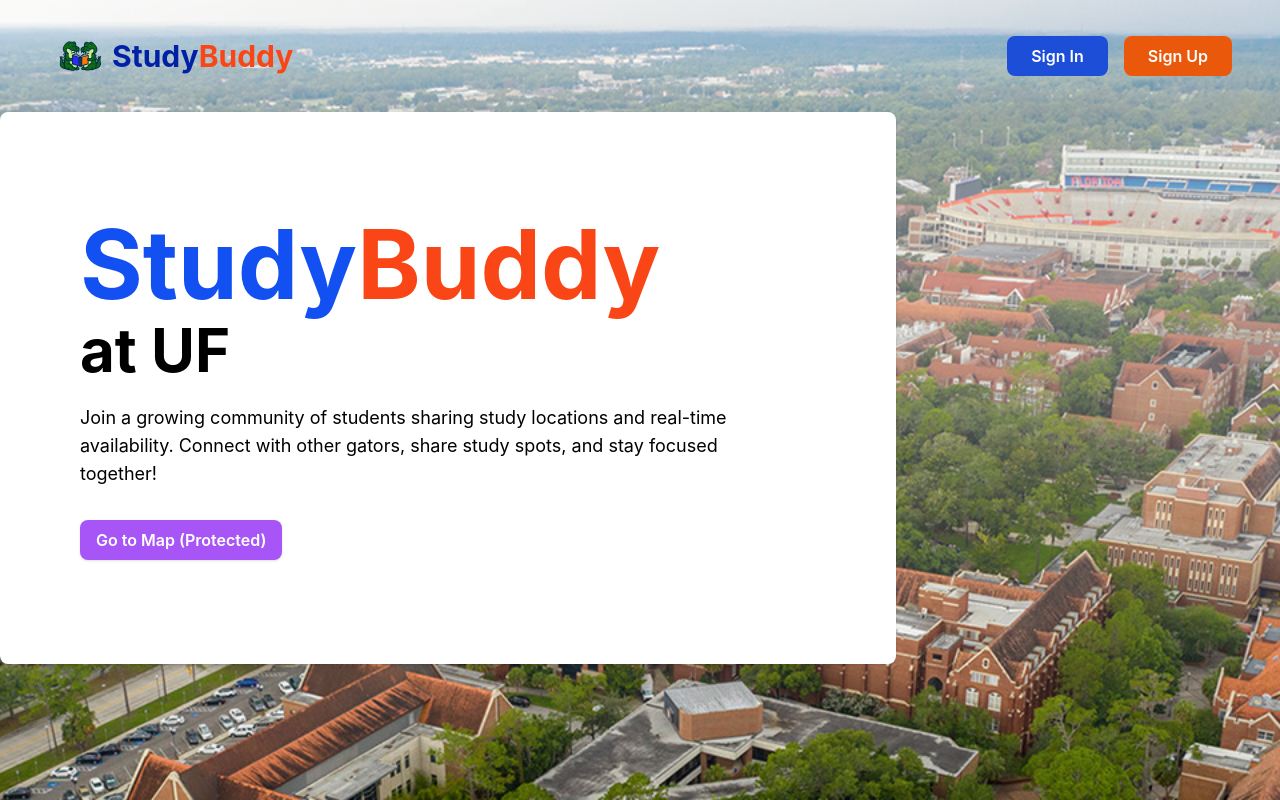
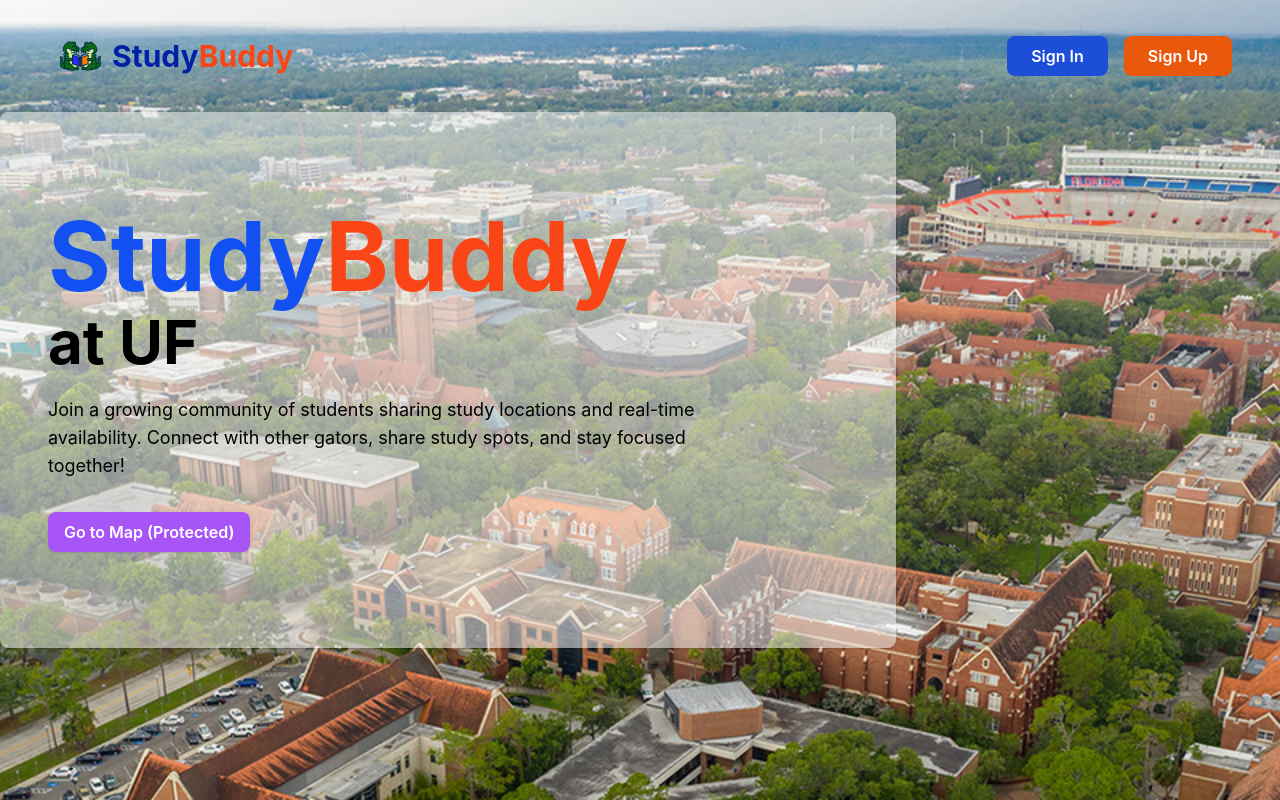
Before and after one commit to AaronQTran/StudyBuddy, a React (Create React App) app in the folder app/: page / in a window 1280 px wide. Built offline with nearby package versions, Linux system fonts and the light colour scheme; no server answers.

Commit message:
updated landing page

```diff
--- a/app/src/App.js
+++ b/app/src/App.js
@@ -39,7 +39,7 @@ function Home() {
   return (
 
     <div className="min-h-screen bg-cover bg-center bg-[url('/src/background.jpg')]">
-      <div className="absolute inset-0 bg-gradient-to-b from-white/50 to white"></div>
+      <div className="absolute inset-0 bg-gradient-to-b from-white/20 to white/50"></div>
       <div className="relative">
       {/* Navbar */}
       <div className="flex justify-between items-center px-12 py-6">
@@ -70,7 +70,7 @@ function Home() {
         </div>
       </div>
       {/* Main Content */}
-      <div className="bg-white py-2 px-2 shadow sm:rounded-lg sm:px-8 w-full max-w-4xl">
+      <div className="bg-white bg-opacity-50 shadow rounded-lg p-2 sm:p-0 w-full max-w-4xl">
         <div className="px-12 py-24 text-left">
           <h1 className="text-8xl font-bold">
             <span className="text-[#1350f2]">Study</span>
```
